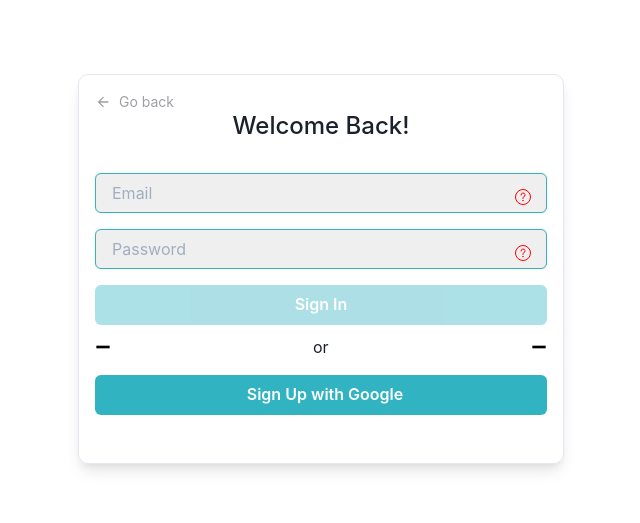
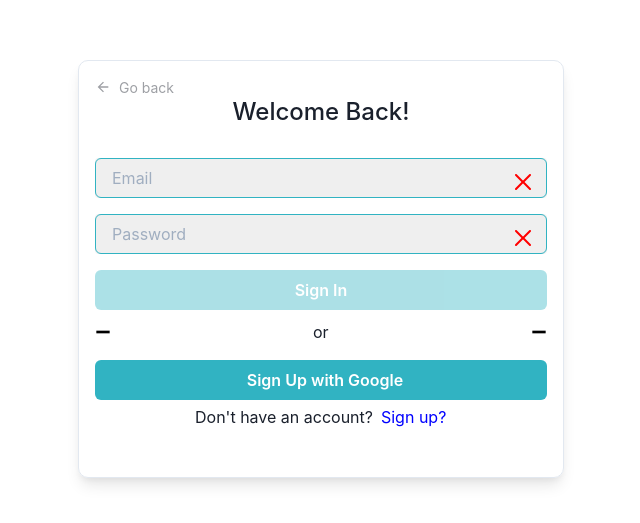
Before and after one commit to Edugaze-Inc/edugaze-fe, a React (Create React App) app: page / in a window 1280 px wide. Shown: the part 131-654 px from the top of the page, without its empty margins (319-959 px from the left). Built offline with nearby package versions, Linux system fonts and the light colour scheme.

Commit message:
Working SignIn with validation

```diff
--- a/src/pages/signIn/components/BottomOrPart.tsx
+++ b/src/pages/signIn/components/BottomOrPart.tsx
@@ -5,7 +5,7 @@ import { Box, InputRightElement } from "@chakra-ui/react";
 
 const BottomOrPart = () => {
     return (
-        <Box textAlign='center' marginTop="5px">
+        <Box textAlign='center' marginTop="5px" >
              <HStack direction={["column", "row"]} spacing="202px">
            <MinusIcon color='#000000' width='240 px'/>
             <text fontSize='18px'>or</text>
--- /dev/null
+++ b/src/pages/signIn/components/BottomTextPart.tsx
@@ -0,0 +1,16 @@
+import { HStack, Link} from "@chakra-ui/react";
+import { Box, InputRightElement } from "@chakra-ui/react";
+import React from 'react'
+
+const BottomTextPart = () => {
+    return (
+        <Box textAlign='center' marginTop="5px" marginLeft="100px">
+             <HStack direction={["column", "row"]}>
+            <text>Don't have an account?</text>
+           <Link color="blue">Sign up?</Link>
+            </HStack>
+        </Box>
+    )
+}
+
+export default BottomTextPart
--- a/src/pages/signIn/components/SignInForm.tsx
+++ b/src/pages/signIn/components/SignInForm.tsx
@@ -15,6 +15,7 @@ import {
 import { useForm } from 'react-hook-form'
 import React, { useState } from 'react';
 import { Link } from "@chakra-ui/react"
+import BottomTextPart from './BottomTextPart';
 ///////////////////////////////////////////////////////////////////
 
 type Profile = {
@@ -29,6 +30,8 @@ const SignInForm = () => {
   const [password, setPassword] = useState('');
   let re = /^(([^<>()\[\]\\.,;:\s@"]+(\.[^<>()\[\]\\.,;:\s@"]+)*)|(".+"))@((\[[0-9]{1,3}\.[0-9]{1,3}\.[0-9]{1,3}\.[0-9]{1,3}])|(([a-zA-Z\-0-9]+\.)+[a-zA-Z]{2,}))$/;
   const isInvalid = (password === '' || email === ''|| !(re.test(email)));
+  const isInvalidEmail= (email === ''|| !(re.test(email)));
+  const isInvalidPassword= (password === '');
   const onSubmit = (data: Profile) => {
     console.log("data", data);
   };
@@ -54,7 +57,7 @@ const SignInForm = () => {
             onChange={event => setEmail(event.currentTarget.value)}
             />
             <InputRightElement width="3rem" height="3rem">
-            <Icon Icon={isInvalid? <CloseIcon/> : <CheckIcon/>} color={isInvalid?'#ff0000':'#31B3C2'}/>
+            <Icon as={isInvalidEmail? CloseIcon: CheckIcon} color={isInvalidEmail?'#ff0000':'#31B3C2'}/>
               </InputRightElement>
 
           </FormControl>
@@ -70,13 +73,13 @@ const SignInForm = () => {
             onChange={event => setPassword(event.currentTarget.value)}
             />
             <InputRightElement width="3rem" height="3rem">
-              <Icon Icon={isInvalid? CloseIcon : CheckIcon} color={isInvalid?'#ff0000':'#31B3C2'}/>
+              <Icon as={isInvalidPassword? CloseIcon: CheckIcon} color={isInvalidPassword?'#ff0000':'#31B3C2'}/>
               </InputRightElement>
           </FormControl>
           <Button type="submit" isDisabled={isInvalid} bgColor='#31B3C2' textColor='#FFFFFF' width='full' mt={4} marginBottom="5px">Sign In</Button>
           <BottomOrPart></BottomOrPart>
           <Button leftIcon={<Image px={[16, 16, 'unset']} mb={[16, 16, 'unset']} src={GmailIcon} objectFit="cover"/>} bgColor='#31B3C2' textColor='#FFFFFF' width='full' mt={4}>Sign Up with Google</Button>
-
+          <BottomTextPart/>
         </form>
       </Box>
     )
```
Also changed, not shown: 1 other file (tests, documents, lock files or other folders).
